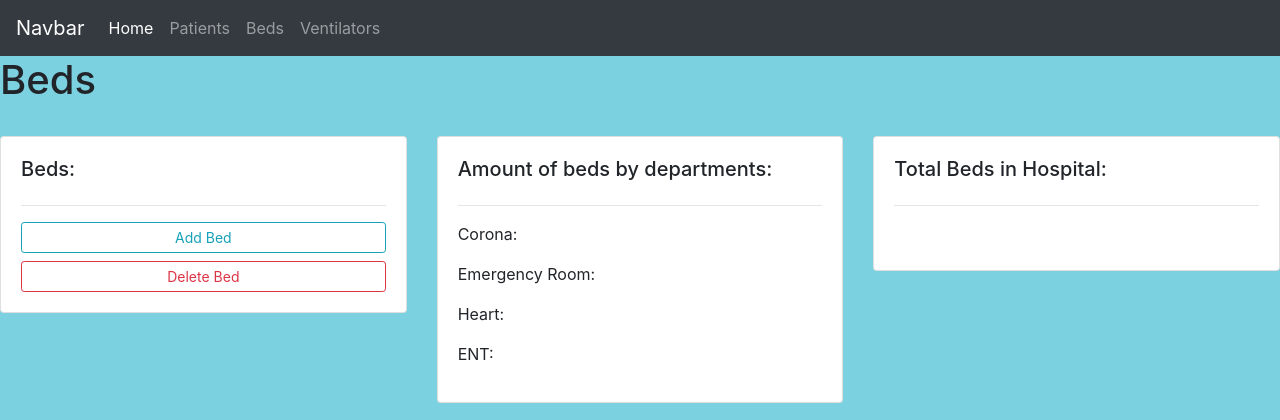
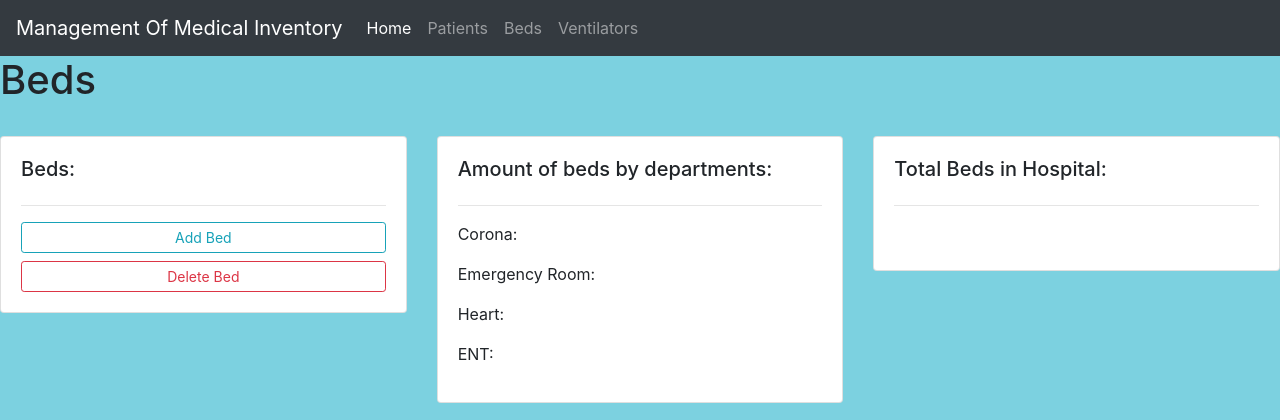
Before and after one commit to ChenKachlon/CoronaProject-23, a Django app: page /beds/ in a window 1280 px wide. Shown: the top 420 px of the page. Run offline with Django 3.2, Linux system fonts and the light colour scheme; some libraries are stand-ins or nearby versions.

Commit message:
linked navbar

```diff
--- a/TheSiteCorona23/accounts/templates/accounts/main.html
+++ b/TheSiteCorona23/accounts/templates/accounts/main.html
@@ -2,7 +2,7 @@
 <html lang="en">
 <head>
     <meta charset="UTF-8">
-    <title>CRM</title>
+    <title>Management Of Medical Inventory</title>
 <link rel="stylesheet" href="https://stackpath.bootstrapcdn.com/
 bootstrap/4.3.1/css/bootstrap.min.css" integrity="
 sha384-ggOyR0iXCbMQv3Xipma34MD+dH/1fQ784/j6cY/iJTQUOhcWr7x9JvoRxT2MZw1T"
--- a/TheSiteCorona23/accounts/templates/accounts/navbar.html
+++ b/TheSiteCorona23/accounts/templates/accounts/navbar.html
@@ -1,21 +1,22 @@
 <nav class="navbar navbar-expand-lg navbar-dark bg-dark">
-  <a class="navbar-brand" href="#">Navbar</a>
+
+  <a class="navbar-brand" href="#">Management Of Medical Inventory</a>
   <button class="navbar-toggler" type="button" data-toggle="collapse" data-target="#navbarNav" aria-controls="navbarNav" aria-expanded="false" aria-label="Toggle navigation">
     <span class="navbar-toggler-icon"></span>
   </button>
   <div class="collapse navbar-collapse" id="navbarNav">
     <ul class="navbar-nav">
       <li class="nav-item active">
-        <a class="nav-link" href="#">Home</a>
+        <a class="nav-link" href="{% url 'home' %}">Home</a>
       </li>
       <li class="nav-item">
-        <a class="nav-link" href="#">Patients</a>
+        <a class="nav-link" href="{% url 'patients' %}">Patients</a>
       </li>
       <li class="nav-item">
-        <a class="nav-link" href="#">Beds</a>
+        <a class="nav-link" href="{% url 'beds' %}">Beds</a>
       </li>
       <li class="nav-item">
-        <a class="nav-link" href="#">Ventilators</a>
+        <a class="nav-link" href="{% url 'ventilators' %}">Ventilators</a>
       </li>
     </ul>
   </div>
--- a/TheSiteCorona23/accounts/urls.py
+++ b/TheSiteCorona23/accounts/urls.py
@@ -3,9 +3,9 @@
 
 
 urlpatterns = [
-    path('', views.home),
-    path('patients/', views.patients),
-    path('beds/', views.beds),
-    path('ventilators/', views.ventilators),
+    path('', views.home, name='home'),
+    path('patients/', views.patients, name='patients'),
+    path('beds/', views.beds, name='beds'),
+    path('ventilators/', views.ventilators, name='ventilators'),
 
 ]
```
